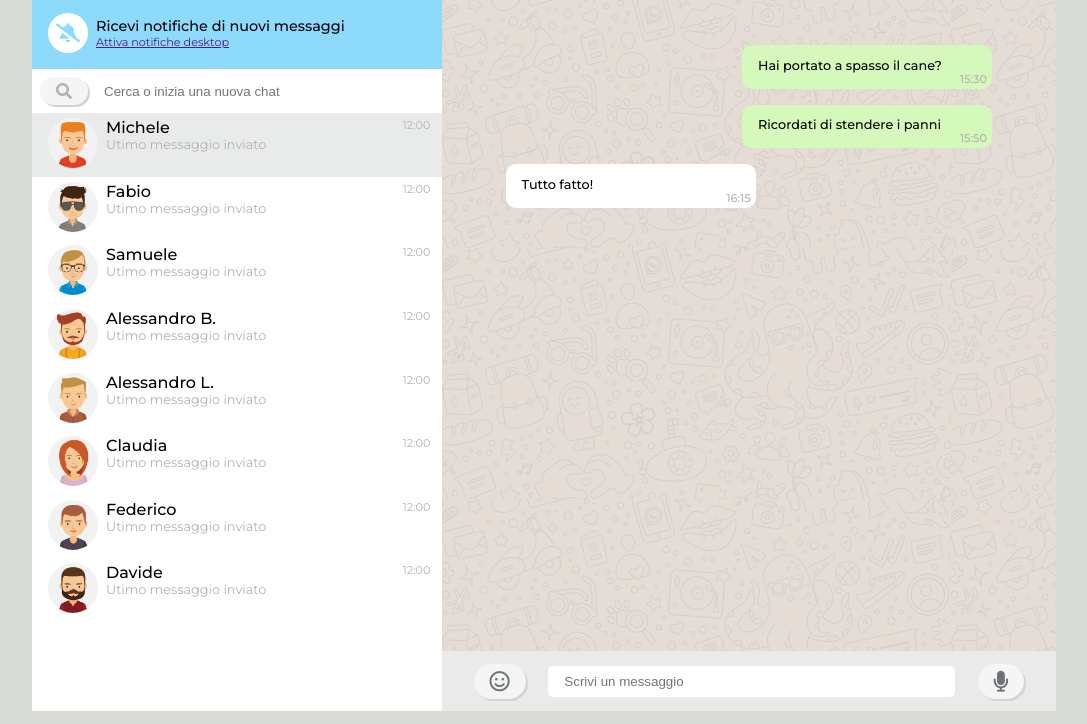
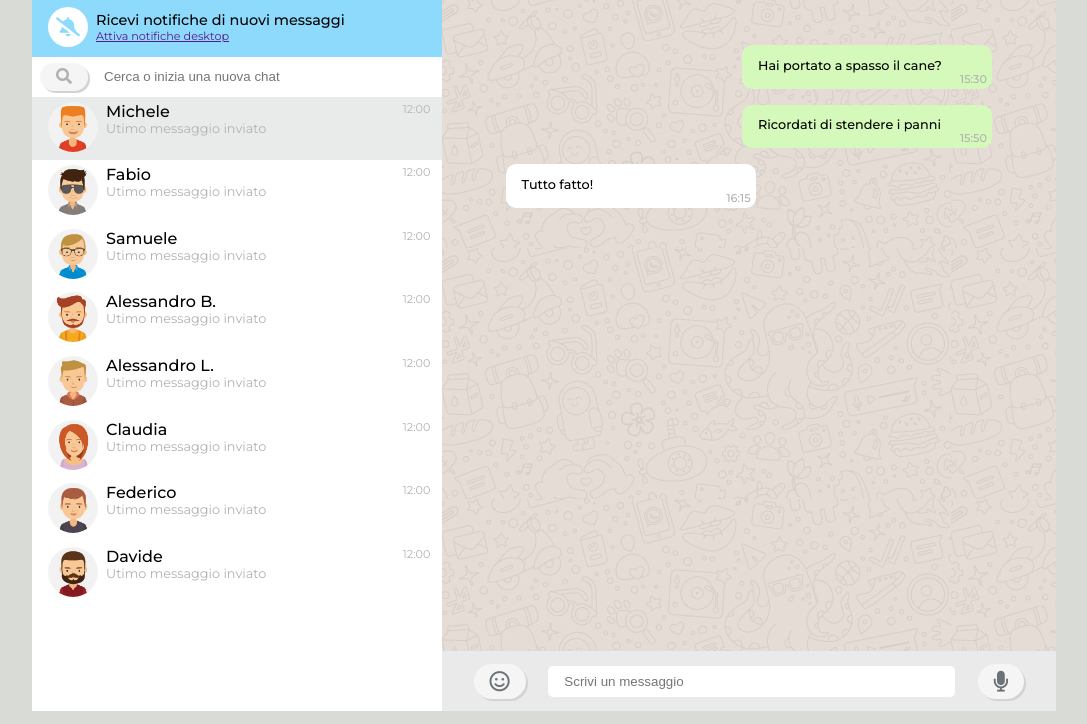
Before and after one commit to Cix8/vue-boolzapp, a plain HTML site: page index.html in a window 1280 px wide. Shown: the part 76-800 px from the top of the page, without its empty margins (96-1183 px from the left). Drawn offline with nearby package versions, Linux system fonts and the light colour scheme.

Commit message:
add overflow in contacts-list & in chat-container

```diff
--- a/css/style.css
+++ b/css/style.css
@@ -125,6 +125,7 @@ main {
 .notifications-container {
     display: flex;
     align-items: center;
+    height: 60px;
     padding: 1rem;
     background-color: #8edafc;
 }
@@ -159,6 +160,10 @@ main {
     padding: .5rem .5rem;
 }
 
+.search-container {
+    height: 40px;
+}
+
 .search-container .icon-container,
 .input-message .icon-container {
     padding: .3rem 1rem;
@@ -183,6 +188,11 @@ main {
 
 .search-container .search-input:focus-visible {
     outline: 3px solid #8edafc;
+}
+
+.contacts {
+    height: calc(100% - 160px);
+    overflow-y: auto;
 }
 
 .contacts li {
@@ -256,6 +266,7 @@ main {
 
 .chat-container {
     padding: 3rem 4rem;
+    overflow-y: scroll;
 }
 
 .chat-container li {
```
